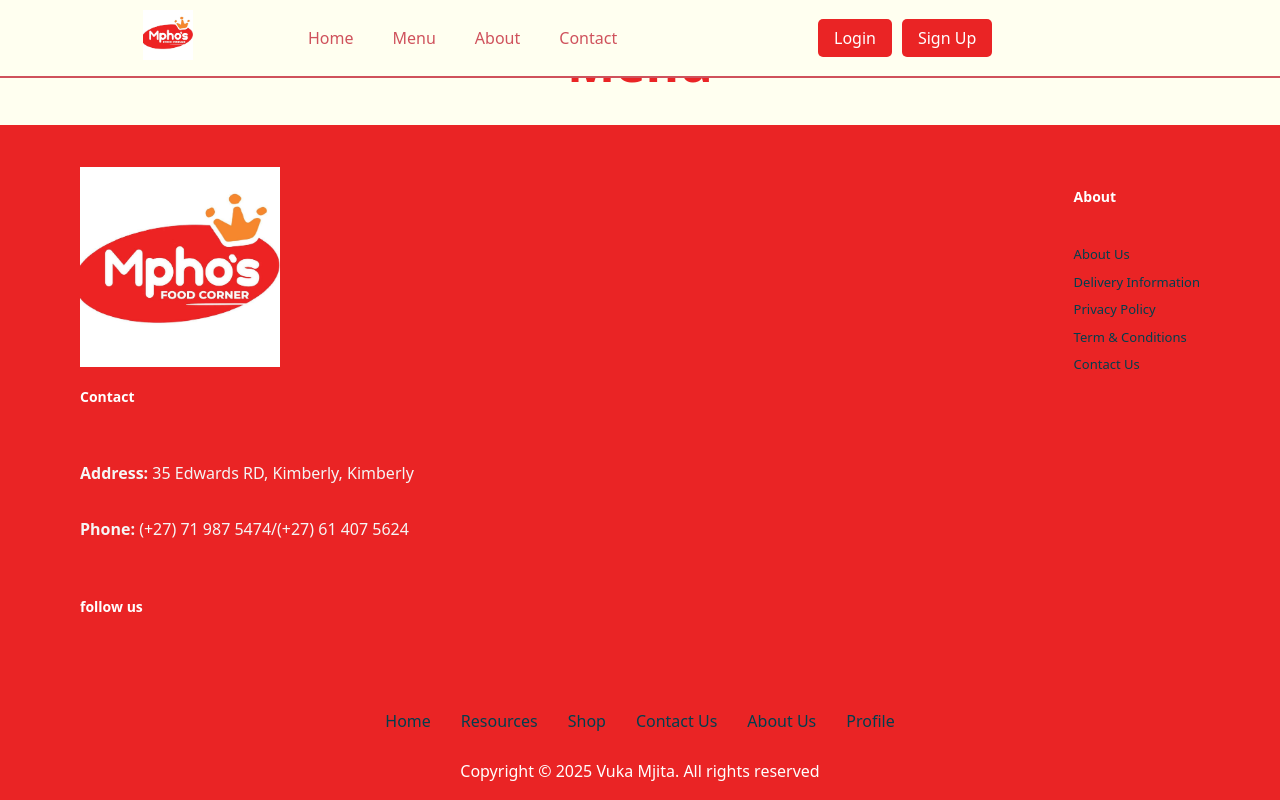
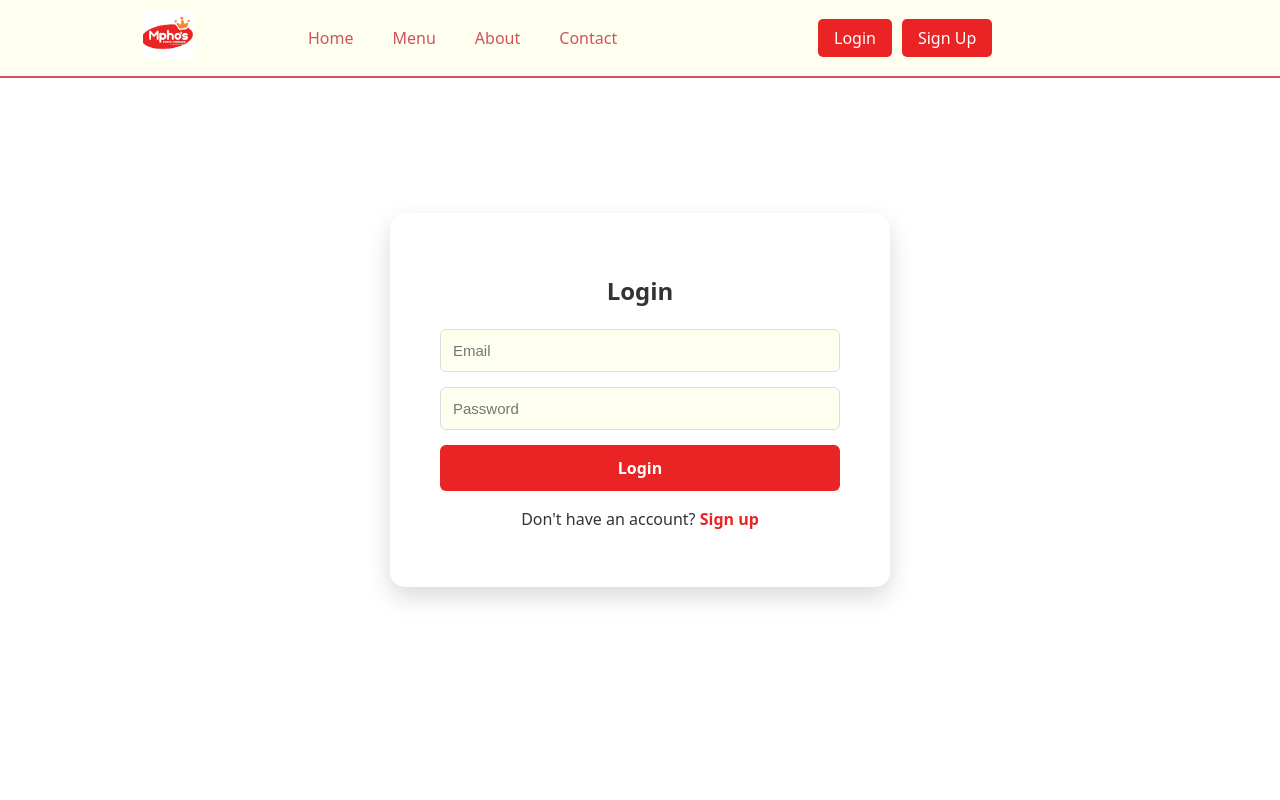
Before and after one commit to KM-CODES23/mphos_food_corner, a React (Vite) app: page /login in a window 1280 px wide. Shown: the top 800 px of the page. Built offline with nearby package versions, Linux system fonts and the light colour scheme.

Commit message:
Add authentication pages and update Navbar for login/signup functionality

```diff
--- a/src/App.jsx
+++ b/src/App.jsx
@@ -6,6 +6,8 @@ import NavBar from './components/Navbar.jsx';
 import Footer from './components/Footer.jsx';
 import Homepage from './pages/Homepage.jsx';
 import Menupage from './pages/Menupage.jsx';
+import Login from './pages/Login.jsx';
+import Signup from './pages/Signup.jsx';
 
 function App() {
 
@@ -19,6 +21,8 @@ function App() {
       <Routes>
         <Route path='/' element={<Homepage/>}/>
         <Route path='*' element={<Menupage/>}/>
+        <Route path="/login" element={<Login />} />
+        <Route path="/signup" element={<Signup />} />
       </Routes>
       <Footer/>
       </div>
--- a/src/components/Navbar.jsx
+++ b/src/components/Navbar.jsx
@@ -1,4 +1,4 @@
-import React from 'react';
+import React, { useEffect, useState } from 'react';
 import '../styles.css';
 import logo from '../assets/logo.jpg';
 import { Link } from 'react-router-dom';
@@ -6,7 +6,15 @@ import { FaShoppingCart } from 'react-icons/fa';
 
 const Navbar = () => {
   // --- Simulated login state ---
-  const isLoggedIn = false; // change this to false to test the other state
+  const [isLoggedIn, setIsLoggedIn] = useState(true);
+  useEffect(() => {
+    const user = localStorage.getItem('user'); // stored after login
+    setIsLoggedIn(!!user);
+  }, []);
+  const handleLogout = () => {
+    localStorage.removeItem('user');
+    setIsLoggedIn(false);
+  };
 
   return (
     <nav className="navbar">
@@ -32,9 +40,9 @@ const Navbar = () => {
 
           {/* Show these buttons only when user is NOT logged in */}
           {!isLoggedIn && (
-            <>
-              <button className="login-button">Login</button>
-              <button className="signup-button">Sign Up</button>
+             <>
+              <Link to="/login"><button className="login-button">Login</button></Link>
+              <Link to="/signup"><button className="signup-button">Sign Up</button></Link>
             </>
           )}
 
@@ -45,6 +53,9 @@ const Navbar = () => {
               <Link to="/cart" className="cart-icon">
                 <FaShoppingCart size={22} />
               </Link>
+              <button className="logout-button" onClick={handleLogout}>
+                Logout
+              </button>
             </>
 
             )}
--- /dev/null
+++ b/src/pages/Login.jsx
@@ -0,0 +1,57 @@
+import React, { useState } from "react";
+import { useNavigate } from "react-router-dom";
+import "../styles.css";
+
+const Login = () => {
+  const navigate = useNavigate();
+  const [formData, setFormData] = useState({ email: "", password: "" });
+
+  const handleChange = (e) => {
+    const { name, value } = e.target;
+    setFormData((prev) => ({ ...prev, [name]: value }));
+  };
+
+  const handleSubmit = (e) => {
+    e.preventDefault();
+
+    // ✅ Simulate login
+    localStorage.setItem("user", JSON.stringify(formData));
+    navigate("/");
+    window.location.reload(); // refresh to update navbar state
+  };
+
+  return (
+    <div className="auth-container">
+      <div className="auth-card">
+        <h2>Login</h2>
+        <form onSubmit={handleSubmit} className="auth-form">
+          <input
+            type="email"
+            name="email"
+            placeholder="Email"
+            value={formData.email}
+            onChange={handleChange}
+            required
+          />
+          <input
+            type="password"
+            name="password"
+            placeholder="Password"
+            value={formData.password}
+            onChange={handleChange}
+            required
+          />
+          <button type="submit" className="auth-btn">Login</button>
+        </form>
+        <p>
+          Don't have an account?{" "}
+          <span className="auth-link" onClick={() => navigate("/signup")}>
+            Sign up
+          </span>
+        </p>
+      </div>
+    </div>
+  );
+};
+
+export default Login;
--- /dev/null
+++ b/src/pages/Signup.jsx
@@ -0,0 +1,69 @@
+import React, { useState } from "react";
+import { useNavigate } from "react-router-dom";
+import "../styles.css";
+
+const Signup = () => {
+  const navigate = useNavigate();
+  const [formData, setFormData] = useState({
+    name: "",
+    email: "",
+    password: "",
+  });
+
+  const handleChange = (e) => {
+    const { name, value } = e.target;
+    setFormData((prev) => ({ ...prev, [name]: value }));
+  };
+
+  const handleSubmit = (e) => {
+    e.preventDefault();
+
+    // ✅ Simulate account creation
+    localStorage.setItem("user", JSON.stringify(formData));
+    navigate("/");
+    window.location.reload(); // update navbar
+  };
+
+  return (
+    <div className="auth-container">
+      <div className="auth-card">
+        <h2>Create Account</h2>
+        <form onSubmit={handleSubmit} className="auth-form">
+          <input
+            type="text"
+            name="name"
+            placeholder="Full Name"
+            value={formData.name}
+            onChange={handleChange}
+            required
+          />
+          <input
+            type="email"
+            name="email"
+            placeholder="Email"
+            value={formData.email}
+            onChange={handleChange}
+            required
+          />
+          <input
+            type="password"
+            name="password"
+            placeholder="Password"
+            value={formData.password}
+            onChange={handleChange}
+            required
+          />
+          <button type="submit" className="auth-btn">Sign Up</button>
+        </form>
+        <p>
+          Already have an account?{" "}
+          <span className="auth-link" onClick={() => navigate("/login")}>
+            Log in
+          </span>
+        </p>
+      </div>
+    </div>
+  );
+};
+
+export default Signup;
--- a/src/styles.css
+++ b/src/styles.css
@@ -103,6 +103,20 @@
   .navbar-logo {
     width: 100px;
   }
+}
+.logout-button {
+  background-color: #cf525c;
+  color: white;
+  border: none;
+  padding: 8px 16px;
+  margin-left: 10px;
+  border-radius: 5px;
+  cursor: pointer;
+  transition: background-color 0.3s ease;
+}
+
+.logout-button:hover {
+  background-color: #ea2425;
 }
 
 
@@ -329,3 +343,62 @@ footer .footer-link{
   line-height: 15px;
   font-size: 12px;
 }
+
+/* --- Auth Pages --- */
+.auth-container {
+  height: 100vh;
+  display: flex;
+  justify-content: center;
+  align-items: center;
+  background: white;
+  color:  linear-gradient(120deg, #cf525c, #ea2425);
+}
+
+.auth-card {
+  background-color: #fff;
+  color: #333;
+  padding: 40px 50px;
+  border-radius: 15px;
+  box-shadow: 0 10px 25px rgba(0, 0, 0, 0.15);
+  width: 100%;
+  max-width: 400px;
+  text-align: center;
+}
+
+.auth-form {
+  display: flex;
+  flex-direction: column;
+  gap: 15px;
+  margin-top: 20px;
+}
+
+.auth-form input {
+  padding: 12px;
+  border: 1px solid #ddd;
+  border-radius: 6px;
+  font-size: 15px;
+  outline: none;
+  background-color: #FFFFF0;
+  color: #333;
+}
+
+.auth-btn {
+  background-color: #ea2425;
+  color: white;
+  border: none;
+  padding: 12px;
+  border-radius: 6px;
+  cursor: pointer;
+  transition: background-color 0.3s ease;
+  font-weight: 600;
+}
+
+.auth-btn:hover {
+  background-color: #cf525c;
+}
+
+.auth-link {
+  color: #ea2425;
+  font-weight: 600;
+  cursor: pointer;
+}
```
